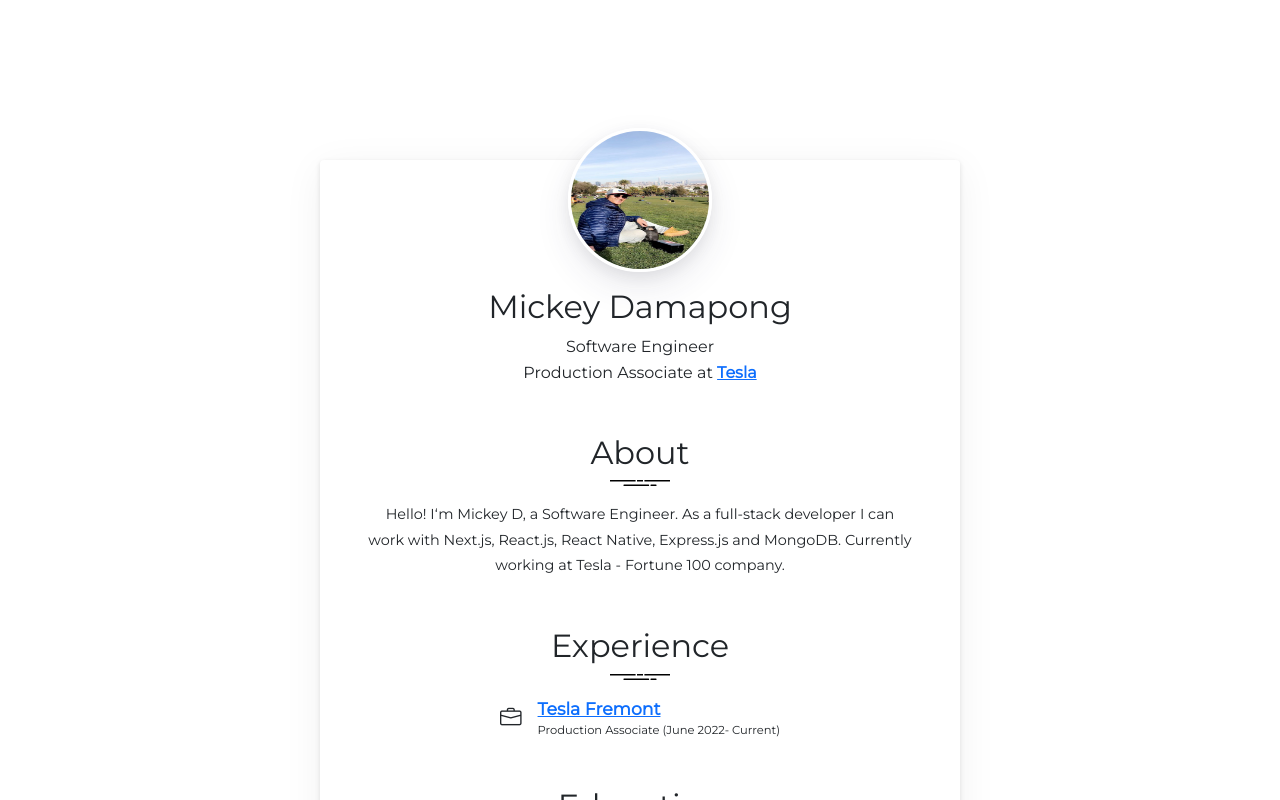
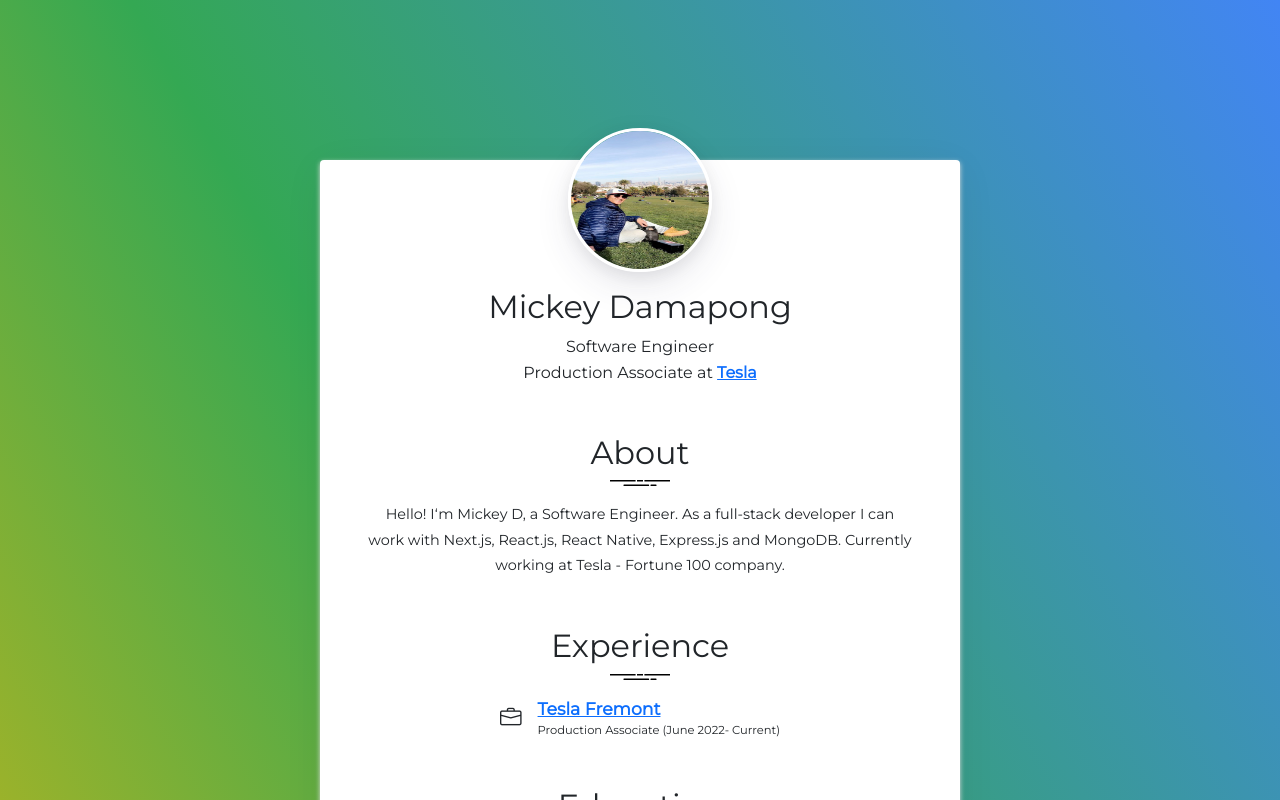
Before and after one commit to mdamapong/Mickey-s-site, a Next.js app: page / in a window 1280 px wide. Shown: the top 800 px of the page. Built offline with nearby package versions, Linux system fonts and the light colour scheme.

Commit message:
add color

```diff
--- a/styles/globals.css
+++ b/styles/globals.css
@@ -3,6 +3,7 @@ body {
   padding: 0;
   margin: 0;
   font-family: "Montserrat", sans-serif !important;
+  background: linear-gradient(-120DEG, #4285f4, #34A853, #FBBC05 , #EA4335);
 }
 
 a {
```
